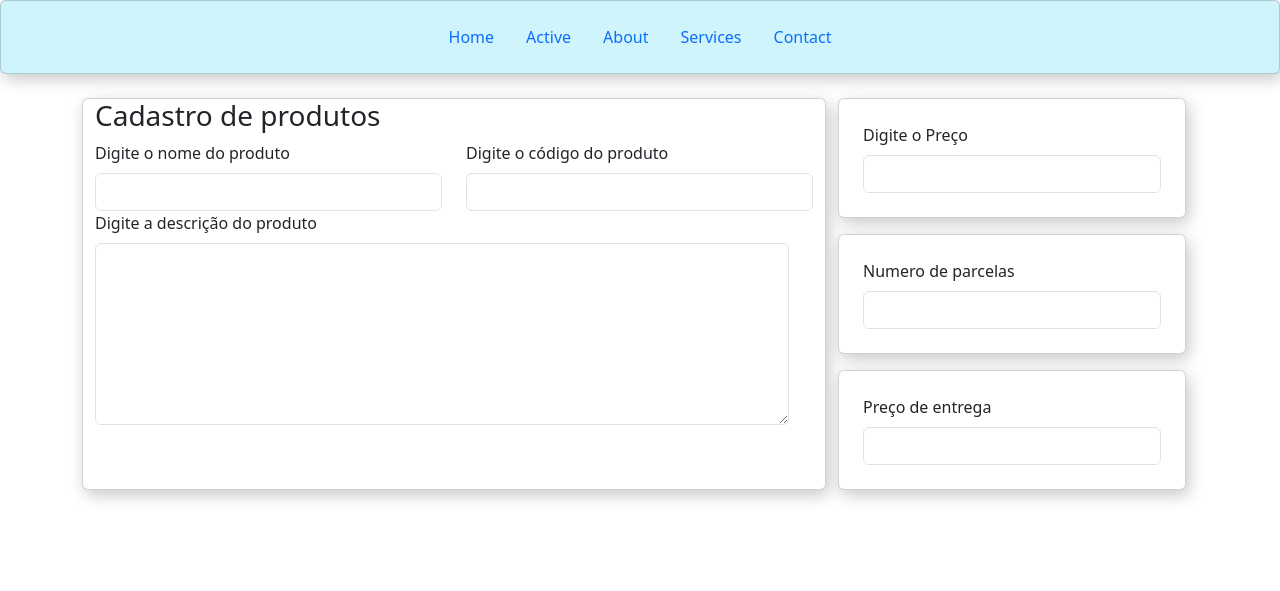
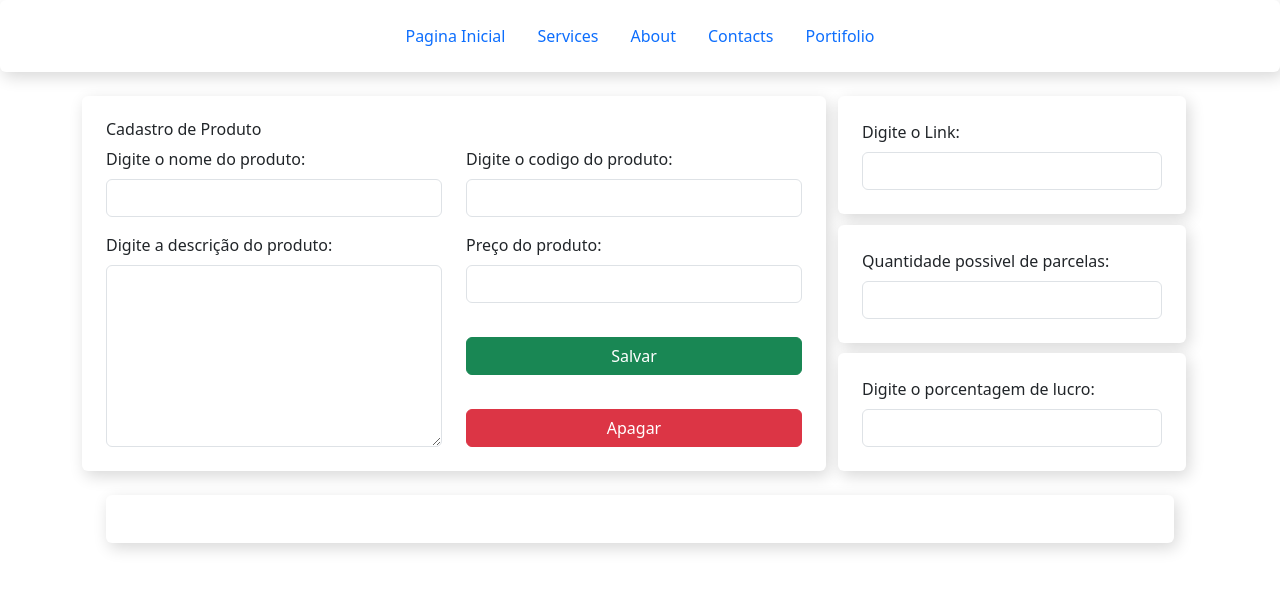
Before and after one commit to cniescola/sexta09-00, a PHP site: page / in a window 1280 px wide. Shown: the top 591 px of the page. Run offline with PHP 8.4, Linux system fonts and the light colour scheme.

Commit message:
hoje aprendemos a usar o js para receber informações dos campos

```diff
--- a/index.html
+++ b/index.html
@@ -1,25 +1,23 @@
 <!doctype html>
 <html lang="en">
-
-<head>
+  <head>
     <meta charset="utf-8">
     <meta name="viewport" content="width=device-width, initial-scale=1">
-    <title>Bootstrap demo</title>
-    <link href="style.css" rel="stylesheet">
-    <link href="https://cdn.jsdelivr.net/npm/bootstrap@5.3.8/dist/css/bootstrap.min.css" rel="stylesheet"
-        integrity="sha384-sRIl4kxILFvY47J16cr9ZwB07vP4J8+LH7qKQnuqkuIAvNWLzeN8tE5YBujZqJLB" crossorigin="anonymous">
-</head>
+    <title>Cadastro Produtos</title>
+    <link href="https://cdn.jsdelivr.net/npm/bootstrap@5.3.8/dist/css/bootstrap.min.css" rel="stylesheet" integrity="sha384-sRIl4kxILFvY47J16cr9ZwB07vP4J8+LH7qKQnuqkuIAvNWLzeN8tE5YBujZqJLB" crossorigin="anonymous">
 
-<body>
+    <link rel="stylesheet" href="style.css">
+  </head>
+  <body>
 
-    <header class="container-fluid p-3 bg-info-subtle card">
-        <nav class="container">
-            <ul class="nav d-flex justify-content-center">
-                <li class="nav-item"><a class="nav-link" href="#"> Home</a></li>
-                <li class="nav-item"><a class="nav-link" href="#"> Active</a></li>
-                <li class="nav-item"><a class="nav-link" href="#"> About</a></li>
-                <li class="nav-item"><a class="nav-link" href="#"> Services</a></li>
-                <li class="nav-item "><a class="nav-link" href="#"> Contact</a></li>
+    <header class="container-fluid card">
+        <nav class="container p-3">
+            <ul class="nav justify-content-center">
+                <li class="nav-item"><a href="#" class="nav-link">Pagina Inicial</a></li>
+                <li class="nav-item"><a href="#" class="nav-link">Services</a></li>
+                <li class="nav-item"><a href="#" class="nav-link">About</a></li>
+                <li class="nav-item"><a href="#" class="nav-link">Contacts</a></li>
+                <li class="nav-item"><a href="#" class="nav-link">Portifolio</a></li>
             </ul>
         </nav>
     </header>
@@ -28,49 +26,79 @@
         <section class="container-fluid">
             <div class="container p-4">
                 <div class="row">
-                    <div class="col-8 card">
-                        <h3>Cadastro de produtos</h3>
+                    <div class="col-8 card p-4">
+                        <h3 class="h6 nav-title">Cadastro de Produto</h3>
+                        <div class="row mb-3">
+                            <div class="col">
+                                <label class="form-label">Digite o nome do produto:</label>
+                                <input type="text" class="form-control" id="valor1"">
+                            </div>
+                            <div class="col">
+                                <label class="form-label">Digite o codigo do produto:</label>
+                                <input type="text" class="form-control" id="valor2">
+                            </div>
+                        </div>
+
                         <div class="row">
                             <div class="col">
-                                <label class="form-label">Digite o nome do produto</label>
-                                <input class="form-control">
+                                <label for="" class="form-label">Digite a descrição do produto:</label>
+                                <textarea class="form-control" rows="7"></textarea>
                             </div>
-                            <div class="col">
-                                <label class="form-label">Digite o código do produto</label>
-                                <input class="form-control">
-                            </div>
-                            <div class="row">
-                                <div class="col">
-                                    <label class="form-label">Digite a descrição do produto</label>
-                                    <textarea class="form-control" rows="7"></textarea>
+                            <div class="col d-flex flex-column justify-content-between">
+                                <div>
+                                    <label class="form-label">Preço do produto:</label>
+                                    <input type="number" class="form-control">
+                                </div>
+                                <div>
+                                    <button class="btn btn-success w-100" id="botao">Salvar</button>
+                                </div>
+                                <div>
+                                    <button class="btn btn-danger w-100">Apagar</button>
                                 </div>
                             </div>
                         </div>
                     </div>
-
-                    <div class="col-4">
-                        <div class="card p-4 mb-3">
-                            <label class="form-label">Digite o Preço</label>
-                            <input type="number" class="form-control">
-                        </div>
-                        <div class="card p-4 mb-3">
-                            <label class="form-label">Numero de parcelas</label>
-                            <input type="number" class="form-control" max="12">
+                    <div class="col-4 d-flex flex-column justify-content-between">
+                        <div class="card p-4">
+                            <label class="form-label">Digite o Link:</label>
+                            <input type="text" class="form-control">
                         </div>
                         <div class="card p-4">
-                            <label class="form-label">Preço de entrega</label>
+                            <label class="form-label">Quantidade possivel de parcelas:</label>
+                            <input type="number" max="12" min="1" class="form-control">
+                        </div>
+                        <div class="card p-4">
+                            <label class="form-label">Digite o porcentagem de lucro:</label>
                             <input type="number" class="form-control">
                         </div>
                     </div>
                 </div>
             </div>
+        </section>
+
+        <section class="container-fluid">
+            <div class="container px-5">
+                <div class="row">
+                    <div class="col p-4 card"></div>
+                </div>
+
             </div>
         </section>
     </main>
+    <script src="https://cdn.jsdelivr.net/npm/bootstrap@5.3.8/dist/js/bootstrap.bundle.min.js" integrity="sha384-FKyoEForCGlyvwx9Hj09JcYn3nv7wiPVlz7YYwJrWVcXK/BmnVDxM+D2scQbITxI" crossorigin="anonymous"></script>
 
-    <script src="https://cdn.jsdelivr.net/npm/bootstrap@5.3.8/dist/js/bootstrap.bundle.min.js"
-        integrity="sha384-FKyoEForCGlyvwx9Hj09JcYn3nv7wiPVlz7YYwJrWVcXK/BmnVDxM+D2scQbITxI"
-        crossorigin="anonymous"></script>
+        <script type="text/javascript">
+
+        document.querySelector("#botao").addEventListener("click",function(){
+            var valor1 = BigInt(document.querySelector("#valor1").value);
+            var valor2 = BigInt(document.querySelector("#valor2").value);
+
+            var resultado = valor1 + valor2
+
+            console.log(resultado);
+        })
+
+    </script>
+
 </body>
-
 </html>
--- a/style.css
+++ b/style.css
@@ -1,3 +1,4 @@
 .card{
-    box-shadow: 3px 5px 16px #00000038;
+    box-shadow: 3px 5px 16px #00000028;
+    border:none;
 }
```
